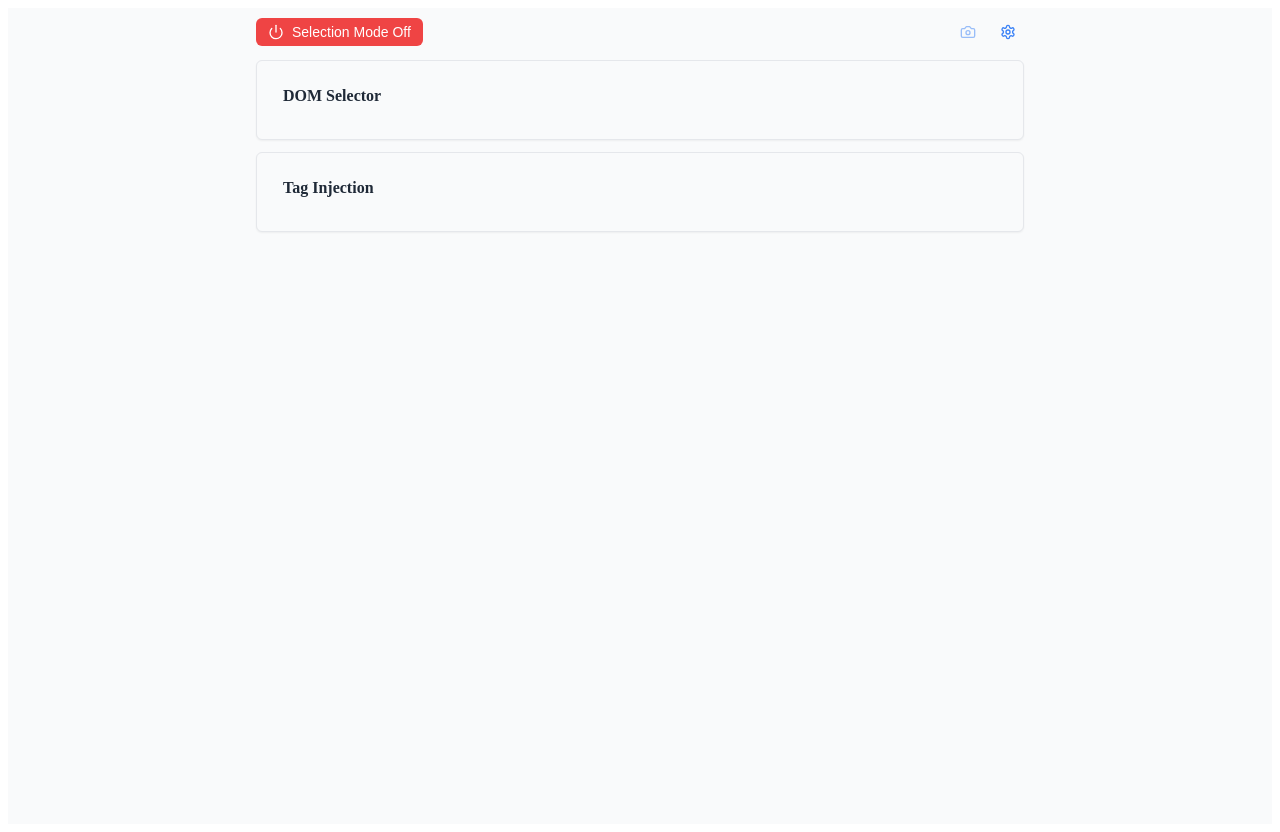
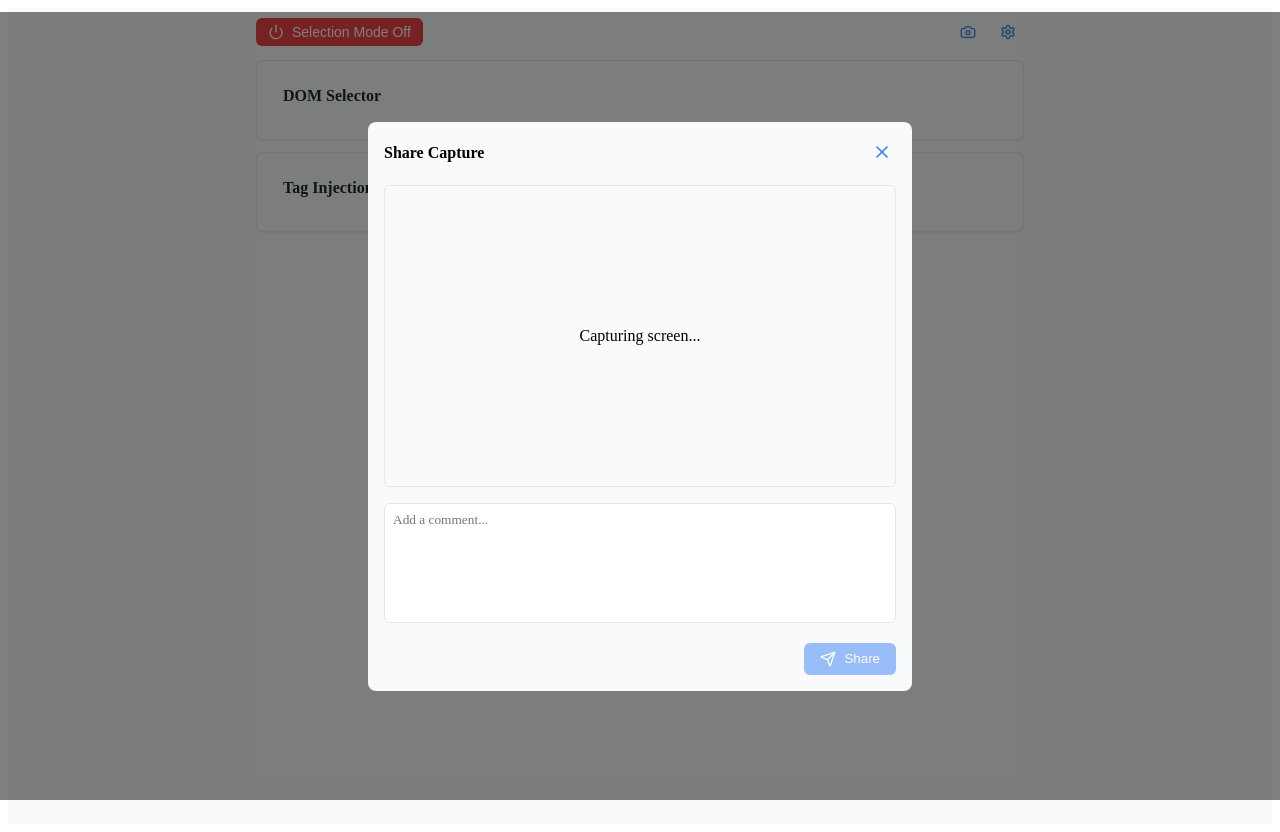
Before and after one commit to miyaichi/chrome-extension-prototype-3, a React app: page / in a window 1280 px wide. Both pictures are taken after a click on the button 968 px from the left and 32 px from the top of the page. Built offline with nearby package versions, Linux system fonts and the light colour scheme; no server answers; the HTML template or start-up script is replaced by a standard one.

Commit message:
Add Screen Capture.

```diff
--- /dev/null
+++ b/src/components/ShareCapture.css
@@ -0,0 +1,117 @@
+.capture-modal {
+  position: fixed;
+  inset: 0;
+  background-color: rgba(0, 0, 0, 0.5);
+  display: flex;
+  align-items: center;
+  justify-content: center;
+  padding: 8px;
+  z-index: 1000;
+}
+
+.capture-container {
+  background-color: var(--bg-color-light);
+  border-radius: 8px;
+  padding: 16px;
+  width: 100%;
+  max-width: 32rem;
+  margin: 0 auto;
+}
+
+.capture-header {
+  display: flex;
+  justify-content: space-between;
+  align-items: center;
+  margin-bottom: 16px;
+}
+
+.capture-title {
+  font-size: 16px;
+  font-weight: 600;
+  margin: 0;
+}
+
+.capture-close {
+  padding: 4px;
+  border: none;
+  background: none;
+  color: var(--primary-color);
+  cursor: pointer;
+  border-radius: 9999px;
+}
+
+.capture-close:hover {
+  background-color: var(--hover-color);
+}
+
+.capture-preview {
+  margin-bottom: 16px;
+  border: 1px solid var(--border-color);
+  border-radius: 6px;
+  overflow: hidden;
+  height: 300px;
+  display: flex;
+  align-items: center;
+  justify-content: center;
+}
+
+.capture-image {
+  max-height: 300px;
+  width: 100%;
+  object-fit: contain;
+}
+
+.capture-comment {
+  width: 100%;
+  height: 120px;
+  padding: 8px;
+  border: 1px solid var(--border-color);
+  border-radius: 6px;
+  margin-bottom: 16px;
+  resize: none;
+  font-family: inherit;
+  box-sizing: border-box;
+}
+
+.capture-actions {
+  display: flex;
+  justify-content: flex-end;
+}
+
+.share-button {
+  display: flex;
+  align-items: center;
+  gap: 8px;
+  padding: 8px 16px;
+  background-color: var(--primary-color);
+  color: white;
+  border: none;
+  border-radius: 6px;
+  cursor: pointer;
+  font-weight: 500;
+  transition: background-color 0.2s;
+}
+
+.share-button:hover {
+  background-color: var(--primary-color-dark);
+}
+
+.share-button:disabled {
+  opacity: 0.5;
+  cursor: not-allowed;
+}
+
+.element-info {
+  margin-bottom: 16px;
+  padding: 8px;
+  background-color: var(--bg-color-light);
+  border: 1px solid var(--border-color);
+  border-radius: 6px;
+  font-size: 14px;
+}
+
+.element-info p {
+  margin: 0;
+  font-family: ui-monospace, SFMono-Regular, Menlo, Monaco, Consolas, monospace;
+  color: var(--text-color);
+}
--- /dev/null
+++ b/src/components/ShareCapture.tsx
@@ -0,0 +1,163 @@
+import { Send, X } from "lucide-react";
+import React, { useEffect, useState } from "react";
+import { useConnectionManager } from "../lib/connectionManager";
+import {
+  DOM_SELECTION_EVENTS,
+  ElementInfo,
+  UI_EVENTS,
+} from "../types/domSelection";
+import "./ShareCapture.css";
+
+interface ShareCaptureProps {
+  onClose: () => void;
+  onShare: (comment: string, imageData: string) => void;
+}
+
+interface CaptureInfo {
+  selectedElement: ElementInfo | null;
+  captureUrl: string | null;
+}
+
+export const ShareCapture: React.FC<ShareCaptureProps> = ({
+  onClose,
+  onShare,
+}) => {
+  const [comment, setComment] = useState("");
+  const [imageDataUrl, setImageDataUrl] = useState<string>();
+  const [captureInfo, setCaptureInfo] = useState<CaptureInfo>({
+    selectedElement: null,
+    captureUrl: null,
+  });
+  const { subscribe } = useConnectionManager();
+
+  useEffect(() => {
+    const unsubscribeCapture = subscribe(
+      UI_EVENTS.CAPTURE_TAB_RESULT,
+      (message) => {
+        const payload = message.payload as {
+          success: boolean;
+          imageDataUrl?: string;
+          error?: string;
+          url?: string;
+        };
+        if (payload.success) {
+          setImageDataUrl(payload.imageDataUrl);
+          setCaptureInfo((prev) => ({
+            ...prev,
+            captureUrl: payload.url || null,
+          }));
+        } else {
+          console.error("Capture failed:", payload.error);
+        }
+      },
+    );
+
+    const unsubscribeSelection = subscribe(
+      DOM_SELECTION_EVENTS.ELEMENT_SELECTED,
+      (message: { payload: { elementInfo: ElementInfo } }) => {
+        setCaptureInfo((prev) => ({
+          ...prev,
+          selectedElement: message.payload.elementInfo,
+        }));
+      },
+    );
+
+    const unsubscribeUnselection = subscribe(
+      DOM_SELECTION_EVENTS.ELEMENT_UNSELECTED,
+      () => {
+        setCaptureInfo((prev) => ({
+          ...prev,
+          selectedElement: null,
+        }));
+      },
+    );
+
+    return () => {
+      unsubscribeCapture();
+      unsubscribeSelection();
+      unsubscribeUnselection();
+    };
+  }, [subscribe]);
+
+  const handleClose = () => {
+    setImageDataUrl(undefined);
+    setComment("");
+    setCaptureInfo({
+      selectedElement: null,
+      captureUrl: null,
+    });
+    onClose();
+  };
+
+  const handleShare = () => {
+    if (imageDataUrl) {
+      onShare(comment, imageDataUrl);
+      setImageDataUrl(undefined);
+      setComment("");
+      setCaptureInfo({
+        selectedElement: null,
+        captureUrl: null,
+      });
+    }
+  };
+
+  return (
+    <div className="capture-modal">
+      <div className="capture-container">
+        <div className="capture-header">
+          <h2 className="capture-title">Share Capture</h2>
+          <button onClick={handleClose} className="capture-close">
+            <X size={20} />
+          </button>
+        </div>
+
+        {imageDataUrl ? (
+          <div className="capture-preview">
+            <img
+              src={imageDataUrl}
+              alt="Screen Capture"
+              className="capture-image"
+            />
+          </div>
+        ) : (
+          <div className="capture-preview">
+            <p>Capturing screen...</p>
+          </div>
+        )}
+
+        <textarea
+          value={comment}
+          onChange={(e) => setComment(e.target.value)}
+          placeholder="Add a comment..."
+          className="capture-comment"
+        />
+
+        {captureInfo.selectedElement && (
+          <div className="element-info">
+            <p>
+              Selected Element Path:{" "}
+              {captureInfo.selectedElement.path.join(" > ")}
+            </p>
+          </div>
+        )}
+
+        {captureInfo.captureUrl && (
+          <div className="element-info">
+            <p>Captured URL: {captureInfo.captureUrl}</p>
+          </div>
+        )}
+
+        <div className="capture-actions">
+          <button
+            onClick={handleShare}
+            className="share-button"
+            disabled={!imageDataUrl}
+          >
+            <Send size={16} />
+            Share
+          </button>
+        </div>
+      </div>
+    </div>
+  );
+};
--- a/src/lib/connectionManager.ts
+++ b/src/lib/connectionManager.ts
@@ -12,6 +12,8 @@ export type MessageType =
   | "ELEMENT_UNSELECTED"
   | "SELECT_ELEMENT"
   | "CLEAR_SELECTION"
+  | "CAPTURE_TAB"
+  | "CAPTURE_TAB_RESULT"
   | "DEBUG"; // Special message type for debugging purposes - handlers will receive all messages for logging/monitoring
 
 export type Context = "content" | "background" | "sidepanel";
--- a/src/sidepanel/App.tsx
+++ b/src/sidepanel/App.tsx
@@ -2,6 +2,7 @@ import { Camera, Power, Settings } from "lucide-react";
 import React, { useEffect, useState } from "react";
 import { DOMSelector } from "../components/DOMSelector";
 import { SettingsPanel } from "../components/SettingsPanel";
+import { ShareCapture } from "../components/ShareCapture";
 import { TagInjection } from "../components/TagInjection";
 import { useConnectionManager } from "../lib/connectionManager";
 import "../styles/common.css";
@@ -11,6 +12,7 @@ import "./App.css";
 export const App = () => {
   const [isSelectionMode, setIsSelectionMode] = useState(false);
   const [showSettings, setShowSettings] = useState(false);
+  const [showShareCapture, setShowShareCapture] = useState(false);
   const { sendMessage } = useConnectionManager();
 
   useEffect(() => {
@@ -51,6 +53,21 @@ export const App = () => {
     sendMessage(UI_EVENTS.SIDE_PANEL_CLOSED, { timestamp: Date.now() });
   };
 
+  const handleCapture = () => {
+    setShowShareCapture(true);
+    sendMessage(UI_EVENTS.CAPTURE_TAB, { timestamp: Date.now() });
+  };
+
+  const handleShareClose = () => {
+    setShowShareCapture(false);
+  };
+
+  const handleShare = (comment: string, imageData: string) => {
+    // TODO: Implement share functionality
+    console.log("Sharing capture with comment:", comment);
+    setShowShareCapture(false);
+  };
+
   const toggleSelectionMode = () => {
     const newMode = !isSelectionMode;
     if (!newMode) {
@@ -79,7 +96,7 @@ export const App = () => {
           </button>
 
           <div className="header-actions">
-            <button className="icon-button disabled">
+            <button onClick={handleCapture} className="icon-button">
               <Camera size={16} />
             </button>
             <button
@@ -96,6 +113,9 @@ export const App = () => {
         ) : (
           <div className="components-container">
             <DOMSelector />
+            {showShareCapture && (
+              <ShareCapture onClose={handleShareClose} onShare={handleShare} />
+            )}
             <TagInjection />
           </div>
         )}
--- a/src/types/domSelection.ts
+++ b/src/types/domSelection.ts
@@ -29,6 +29,8 @@ export const DOM_SELECTION_EVENTS = {
 
 export const UI_EVENTS = {
   SIDE_PANEL_CLOSED: "SIDE_PANEL_CLOSED",
+  CAPTURE_TAB: "CAPTURE_TAB",
+  CAPTURE_TAB_RESULT: "CAPTURE_TAB_RESULT",
 } as const;
 
 export type DOMSelectionEvent =
```
Also changed, not shown: src/background.ts (+58 -1 lines), manifest.json.
